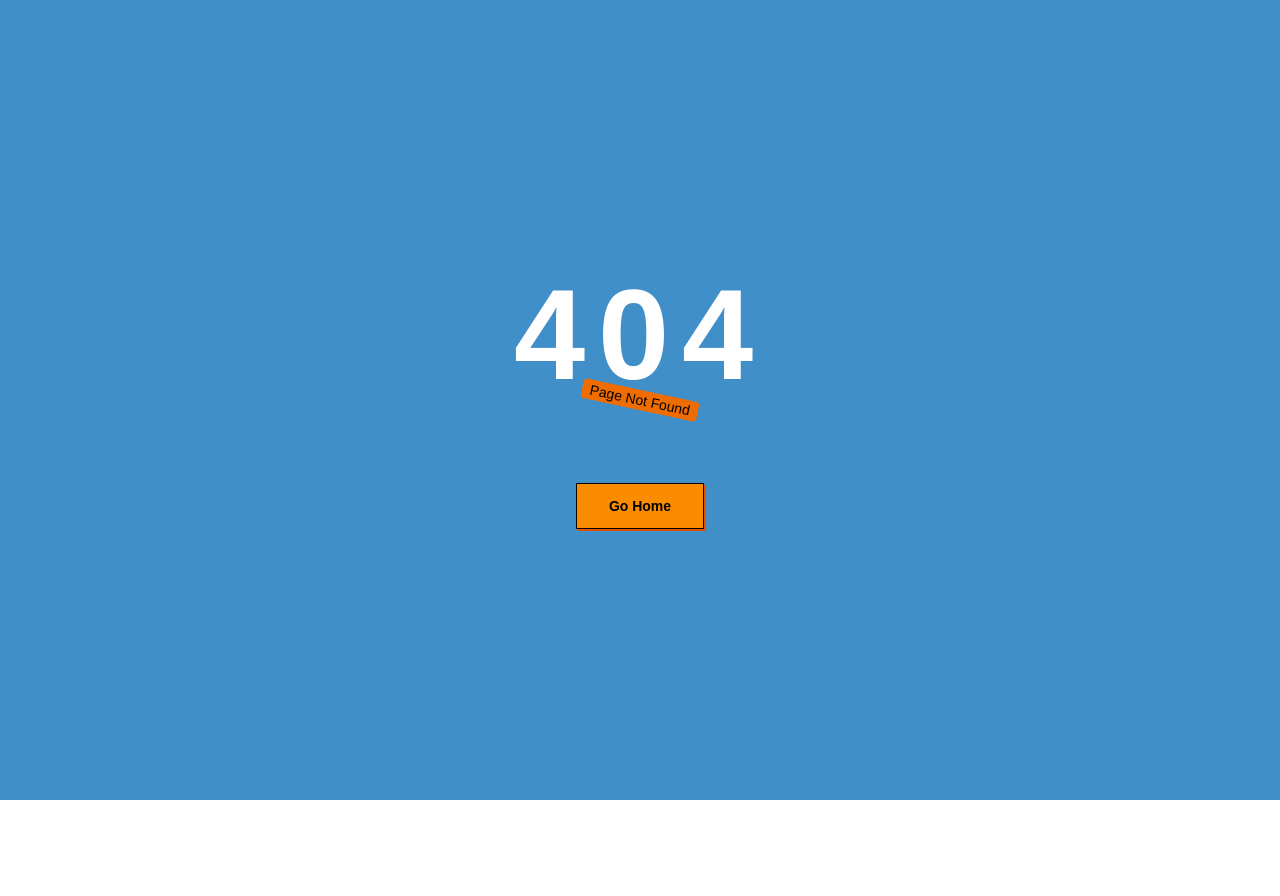
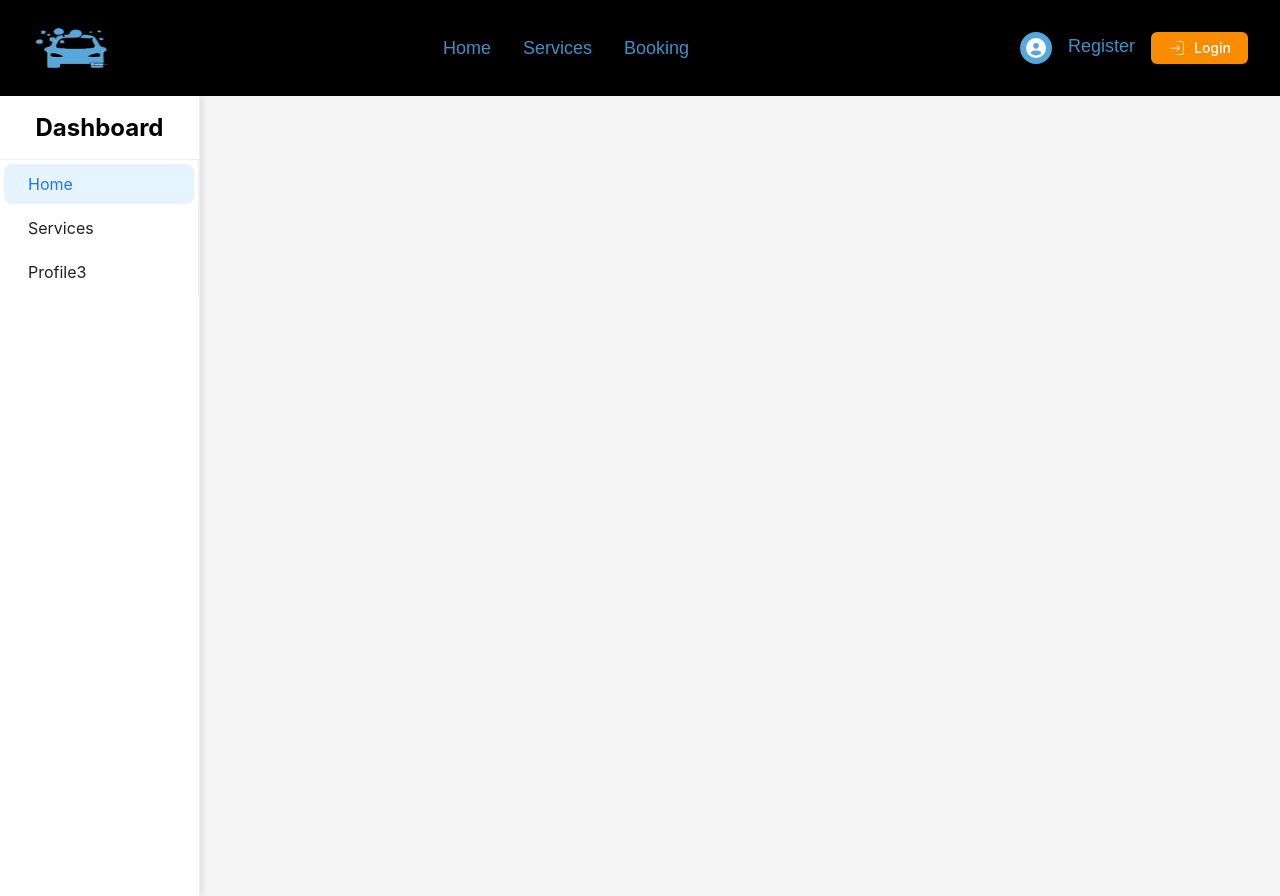
Before and after one commit to miavai649/cleanCarz-client, a React (Vite) app: page /admin/dashboard in a window 1280 px wide. Before the commit this address had no page. Before the commit the page ends 800 px from the top, so only its background shows below. Built offline with nearby package versions, Linux system fonts and the light colour scheme.

Commit message:
dashboard layout created

```diff
--- /dev/null
+++ b/src/components/layouts/DashboardLayout.tsx
@@ -0,0 +1,13 @@
+import Navbar from '../ui/Navbar'
+import Dashboard from '../ui/Dashboard'
+
+const DashboardLayout = () => {
+  return (
+    <div>
+      <Navbar />
+      <Dashboard />
+    </div>
+  )
+}
+
+export default DashboardLayout
--- /dev/null
+++ b/src/components/ui/Dashboard.tsx
@@ -0,0 +1,72 @@
+import { Layout, Menu } from 'antd'
+import { Outlet } from 'react-router-dom'
+
+const { Sider, Content } = Layout
+
+const Dashboard = () => {
+  const sidebarItems = [
+    {
+      key: 'home',
+      label: 'Home'
+    },
+    {
+      key: 'services',
+      label: 'Services'
+    },
+    {
+      key: 'profile3',
+      label: 'Profile3'
+    }
+  ]
+
+  return (
+    <Layout style={{ minHeight: '100vh' }}>
+      {/* Sidebar */}
+      <Sider
+        breakpoint='lg'
+        collapsedWidth='0'
+        style={{
+          position: 'sticky',
+          top: '0',
+          left: '0',
+          backgroundColor: '#fff',
+          boxShadow: '2px 0 8px rgba(0, 0, 0, 0.1)',
+          borderRight: '1px solid #f0f0f0'
+        }}>
+        <div
+          style={{
+            height: '64px',
+            display: 'flex',
+            justifyContent: 'center',
+            alignItems: 'center',
+            fontSize: '1.5rem',
+            fontWeight: 'bold',
+            borderBottom: '1px solid #f0f0f0'
+          }}>
+          Dashboard
+        </div>
+        <Menu
+          style={{
+            color: '#333',
+            fontSize: '16px'
+          }}
+          mode='inline'
+          defaultSelectedKeys={['home']}
+          items={sidebarItems}
+        />
+      </Sider>
+
+      <Content style={{ margin: '24px 16px' }}>
+        <div
+          style={{
+            padding: '24px',
+            minHeight: '360px'
+          }}>
+          <Outlet />
+        </div>
+      </Content>
+    </Layout>
+  )
+}
+
+export default Dashboard
--- a/src/components/ui/Navbar.tsx
+++ b/src/components/ui/Navbar.tsx
@@ -4,40 +4,20 @@ import { Link, useLocation } from 'react-router-dom'
 import { logo } from '../../assets/logo'
 import { CiLogin } from 'react-icons/ci'
 import { largeScreenLinks, mobileNavbarLinks } from '../../constants/navbar'
+import { FaCircleUser } from 'react-icons/fa6'
 
 const items: MenuProps['items'] = [
   {
-    key: '1',
+    key: '2',
     label: (
-      <a
-        target='_blank'
-        rel='noopener noreferrer'
-        href='https://www.antgroup.com'>
-        1st menu item
-      </a>
+      <Link to={'/admin/dashboard'}>
+        <button>Dashboard</button>
+      </Link>
     )
   },
   {
-    key: '2',
-    label: (
-      <a
-        target='_blank'
-        rel='noopener noreferrer'
-        href='https://www.aliyun.com'>
-        2nd menu item
-      </a>
-    )
-  },
-  {
-    key: '3',
-    label: (
-      <a
-        target='_blank'
-        rel='noopener noreferrer'
-        href='https://www.luohanacademy.com'>
-        3rd menu item
-      </a>
-    )
+    key: '1',
+    label: <button>Log out</button>
   }
 ]
 
@@ -90,11 +70,10 @@ const Navbar = () => {
               to={item.path}
               className={`relative text-lg font-medium text-primary-600 hover:text-secondary-500 transition-all duration-300 ease-in-out ${
                 location.pathname === item.path
-                  ? 'font-semibold border-b-2 border-secondary-500'
+                  ? ' border-b-2 border-secondary-500'
                   : ''
               }`}>
               {item.name}
-              {/* Add underline for active link */}
               {location.pathname === item.path && (
                 <span className='absolute inset-x-0 bottom-0 border-b-2 border-secondary-500'></span>
               )}
@@ -108,17 +87,17 @@ const Navbar = () => {
             <Button
               style={{
                 border: 'none',
-                padding: 2,
-                borderRadius: '100%',
-                backgroundColor: '#56A7DC'
+                padding: '6px',
+                borderRadius: '50%',
+                backgroundColor: '#56A7DC',
+                display: 'flex',
+                justifyContent: 'center',
+                alignItems: 'center',
+                boxShadow: '0 2px 8px rgba(0, 0, 0, 0.15)',
+                transition: 'background-color 0.3s ease'
               }}
               type='text'>
-              <Avatar
-                size={45}
-                src={
-                  'https://i.ibb.co/yPLQsjm/Screenshot-2024-08-13-001037.png'
-                }
-              />
+              <FaCircleUser className='text-white text-xl' />
             </Button>
           </Dropdown>
 
--- /dev/null
+++ b/src/pages/serviceManagement/ServiceManagement.tsx
@@ -0,0 +1,9 @@
+const ServiceManagement = () => {
+  return (
+    <div>
+      <h1>This is ServiceManagement component</h1>
+    </div>
+  )
+}
+
+export default ServiceManagement
--- a/src/routes/router.tsx
+++ b/src/routes/router.tsx
@@ -8,12 +8,13 @@ import Register from '../pages/register/Register'
 import ServiceDetails from '../pages/serviceDetails/ServiceDetails'
 import BookingPage from '../pages/BookingPage/BookingPage'
 import NotFound from '../pages/notFound/NotFound'
+import Dashboard from '../components/ui/Dashboard'
+import DashboardLayout from '../components/layouts/DashboardLayout'
 
 const router = createBrowserRouter([
   {
     path: '/',
     element: <App />,
-    errorElement: <NotFound />,
     children: [
       {
         path: '/',
@@ -45,6 +46,14 @@ const router = createBrowserRouter([
         element: <Register />
       }
     ]
+  },
+  {
+    path: '/admin/dashboard',
+    element: <DashboardLayout />
+  },
+  {
+    path: '*',
+    element: <NotFound />
   }
 ])
 
```
